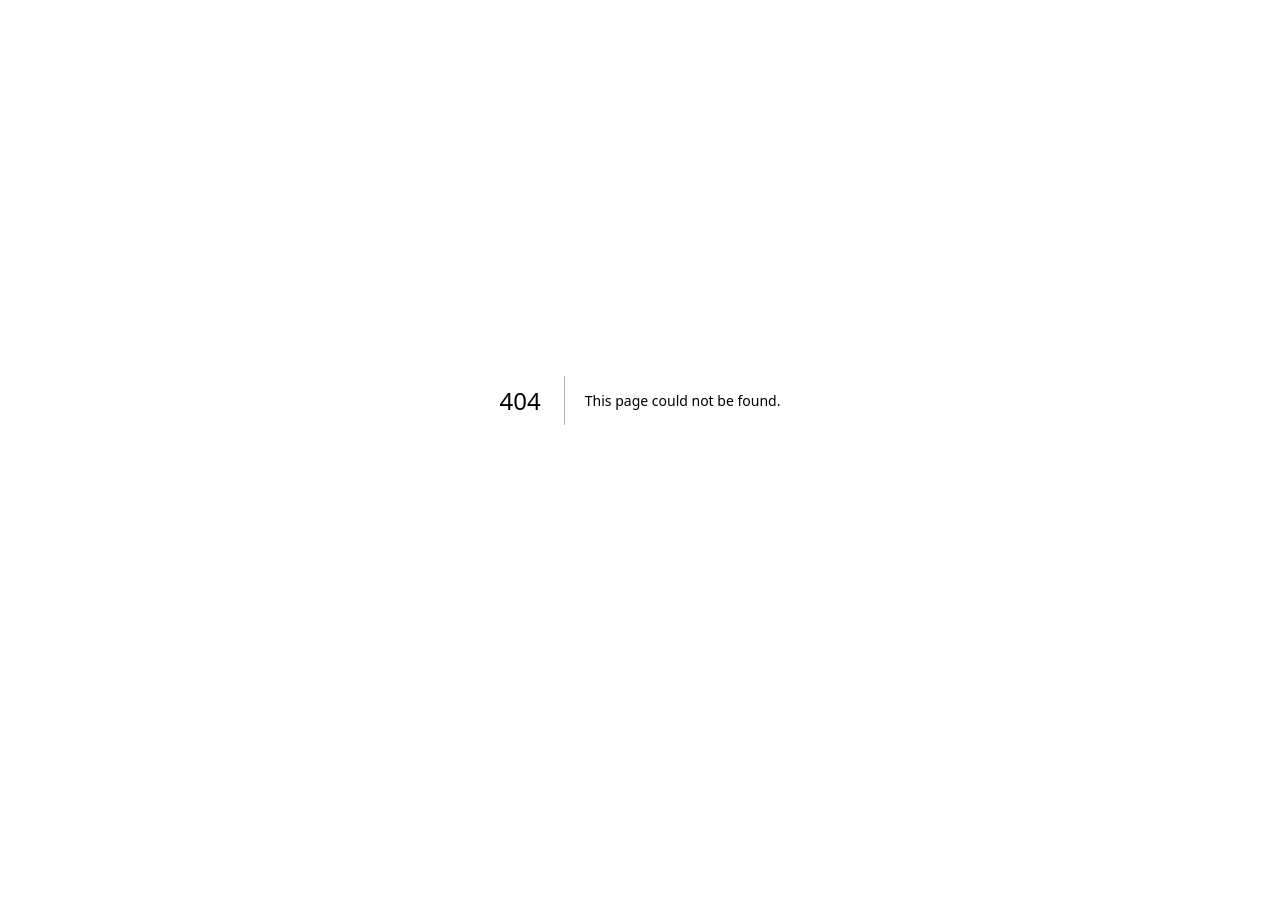
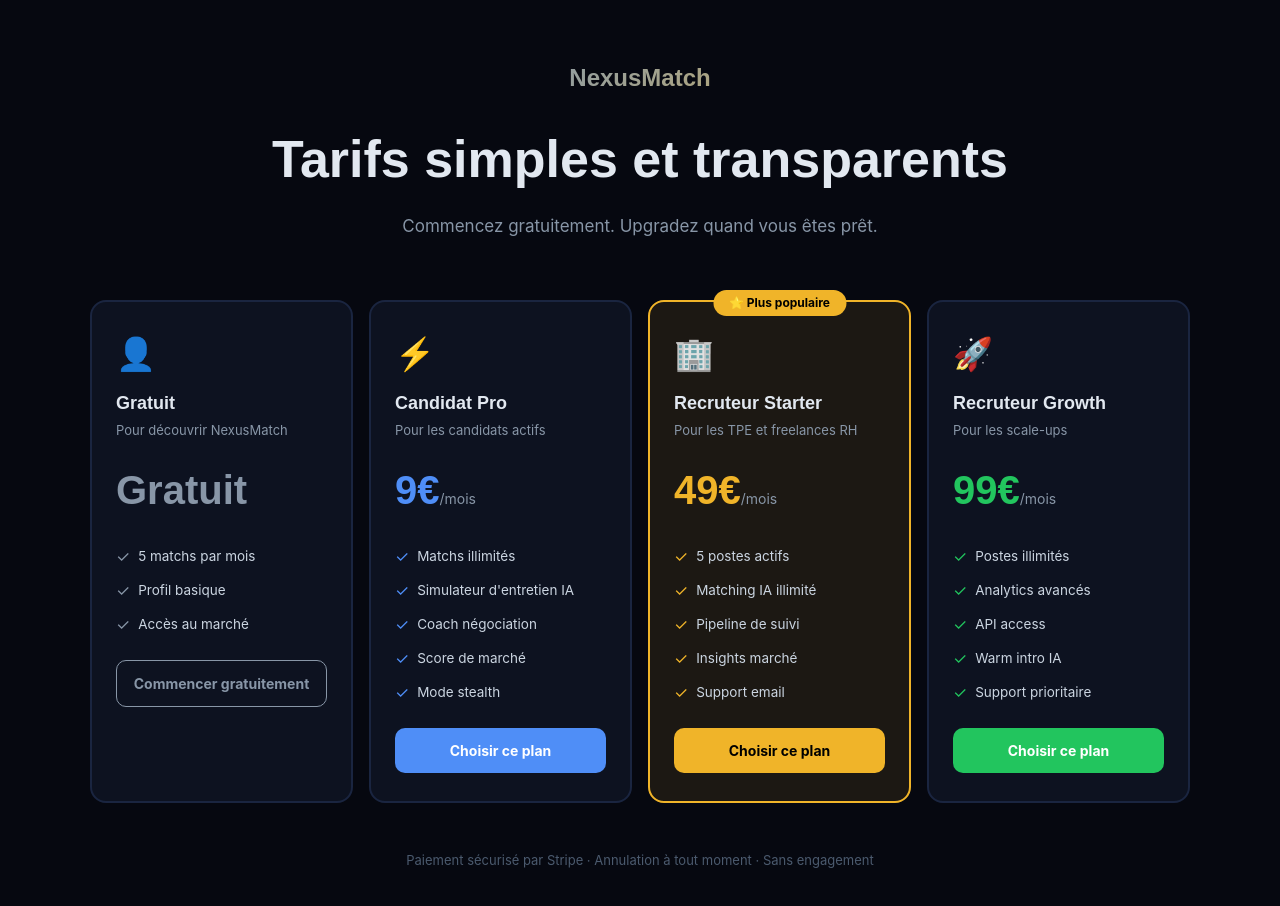
Before and after one commit to romaiinbriot/nexusmatch, a Next.js app: page /pricing in a window 1280 px wide. Before the commit this address had no page. Shown: the top 906 px of the page. Before the commit the page ends 800 px from the top, so only its background shows below. Built offline with nearby package versions, Linux system fonts and the light colour scheme; no server answers.

Commit message:
Page pricing Stripe

```diff
--- /dev/null
+++ b/app/pricing/page.tsx
@@ -0,0 +1,133 @@
+'use client'
+
+import { useState } from 'react'
+import { createClient } from '../lib/supabase'
+import { useRouter } from 'next/navigation'
+
+const PLANS = [
+  {
+    name: 'Gratuit',
+    price: 0,
+    color: '#8896A7',
+    icon: '👤',
+    description: 'Pour découvrir NexusMatch',
+    features: ['5 matchs par mois', 'Profil basique', 'Accès au marché'],
+    priceId: null,
+  },
+  {
+    name: 'Candidat Pro',
+    price: 9,
+    color: '#4F8EF7',
+    icon: '⚡',
+    description: 'Pour les candidats actifs',
+    features: ['Matchs illimités', 'Simulateur d\'entretien IA', 'Coach négociation', 'Score de marché', 'Mode stealth'],
+    priceId: process.env.NEXT_PUBLIC_STRIPE_PRICE_CANDIDATE,
+    popular: false,
+  },
+  {
+    name: 'Recruteur Starter',
+    price: 49,
+    color: '#F0B429',
+    icon: '🏢',
+    description: 'Pour les TPE et freelances RH',
+    features: ['5 postes actifs', 'Matching IA illimité', 'Pipeline de suivi', 'Insights marché', 'Support email'],
+    priceId: process.env.NEXT_PUBLIC_STRIPE_PRICE_STARTER,
+    popular: true,
+  },
+  {
+    name: 'Recruteur Growth',
+    price: 99,
+    color: '#22C55E',
+    icon: '🚀',
+    description: 'Pour les scale-ups',
+    features: ['Postes illimités', 'Analytics avancés', 'API access', 'Warm intro IA', 'Support prioritaire'],
+    priceId: process.env.NEXT_PUBLIC_STRIPE_PRICE_GROWTH,
+    popular: false,
+  },
+]
+
+export default function Pricing() {
+  const [loading, setLoading] = useState<string | null>(null)
+  const router = useRouter()
+  const supabase = createClient()
+
+  const handleSubscribe = async (plan: typeof PLANS[0]) => {
+    if (plan.price === 0) { router.push('/login'); return }
+    setLoading(plan.name)
+    const { data: { user } } = await supabase.auth.getUser()
+    if (!user) { router.push('/login'); return }
+    // Redirection vers Stripe Checkout (à connecter avec l'API)
+    alert(`Abonnement ${plan.name} à ${plan.price}€/mois — Intégration Stripe Checkout en cours !`)
+    setLoading(null)
+  }
+
+  return (
+    <div style={{ minHeight: '100vh', background: '#060810', color: '#E2E8F0', fontFamily: 'Inter, sans-serif', padding: '60px 20px' }}>
+      <div style={{ maxWidth: 1100, margin: '0 auto' }}>
+        {/* Header */}
+        <div style={{ textAlign: 'center', marginBottom: 60 }}>
+          <div onClick={() => router.push('/')} style={{ fontFamily: 'Space Grotesk, sans-serif', fontWeight: 800, fontSize: 24, background: 'linear-gradient(135deg, #4F8EF7, #F0B429)', WebkitBackgroundClip: 'text', WebkitTextFillColor: 'transparent', cursor: 'pointer', marginBottom: 24 }}>
+            NexusMatch
+          </div>
+          <h1 style={{ fontFamily: 'Space Grotesk, sans-serif', fontSize: 'clamp(32px, 5vw, 52px)', fontWeight: 800, marginBottom: 16 }}>
+            Tarifs simples et transparents
+          </h1>
+          <p style={{ color: '#8896A7', fontSize: 17, maxWidth: 500, margin: '0 auto' }}>
+            Commencez gratuitement. Upgradez quand vous êtes prêt.
+          </p>
+        </div>
+
+        {/* Plans */}
+        <div style={{ display: 'grid', gridTemplateColumns: 'repeat(auto-fill, minmax(240px, 1fr))', gap: 16 }}>
+          {PLANS.map(plan => (
+            <div key={plan.name} style={{
+              background: plan.popular ? plan.color + '18' : '#0D1220',
+              border: `2px solid ${plan.popular ? plan.color : '#1A2540'}`,
+              borderRadius: 16, padding: '28px 24px', position: 'relative',
+              transition: 'transform 0.2s',
+            }}>
+              {plan.popular && (
+                <div style={{ position: 'absolute', top: -12, left: '50%', transform: 'translateX(-50%)', background: plan.color, color: '#000', borderRadius: 20, padding: '4px 16px', fontSize: 12, fontWeight: 700, whiteSpace: 'nowrap' }}>
+                  ⭐ Plus populaire
+                </div>
+              )}
+              <div style={{ fontSize: 32, marginBottom: 12 }}>{plan.icon}</div>
+              <div style={{ fontFamily: 'Space Grotesk, sans-serif', fontWeight: 800, fontSize: 18, marginBottom: 4 }}>{plan.name}</div>
+              <div style={{ color: '#8896A7', fontSize: 13, marginBottom: 20 }}>{plan.description}</div>
+              <div style={{ marginBottom: 24 }}>
+                <span style={{ fontFamily: 'Space Grotesk, sans-serif', fontWeight: 800, fontSize: 40, color: plan.color }}>
+                  {plan.price === 0 ? 'Gratuit' : `${plan.price}€`}
+                </span>
+                {plan.price > 0 && <span style={{ color: '#8896A7', fontSize: 14 }}>/mois</span>}
+              </div>
+              <div style={{ marginBottom: 24 }}>
+                {plan.features.map(f => (
+                  <div key={f} style={{ display: 'flex', alignItems: 'center', gap: 8, marginBottom: 10, fontSize: 13.5 }}>
+                    <span style={{ color: plan.color, fontSize: 16 }}>✓</span>
+                    <span style={{ color: '#CBD5E1' }}>{f}</span>
+                  </div>
+                ))}
+              </div>
+              <button onClick={() => handleSubscribe(plan)} disabled={loading === plan.name}
+                style={{
+                  width: '100%', padding: '12px', borderRadius: 10, border: 'none',
+                  background: plan.price === 0 ? 'transparent' : plan.color,
+                  color: plan.price === 0 ? plan.color : plan.name === 'Recruteur Starter' ? '#000' : '#fff',
+                  border: plan.price === 0 ? `1.5px solid ${plan.color}` : 'none',
+                  fontSize: 14, fontWeight: 700, cursor: 'pointer',
+                  opacity: loading === plan.name ? 0.6 : 1,
+                }}>
+                {loading === plan.name ? '...' : plan.price === 0 ? 'Commencer gratuitement' : 'Choisir ce plan'}
+              </button>
+            </div>
+          ))}
+        </div>
+
+        {/* Footer */}
+        <div style={{ textAlign: 'center', marginTop: 48, color: '#4B5A6E', fontSize: 13 }}>
+          Paiement sécurisé par Stripe · Annulation à tout moment · Sans engagement
+        </div>
+      </div>
+    </div>
+  )
+}
--- a/package.json
+++ b/package.json
@@ -9,11 +9,13 @@
     "lint": "eslint"
   },
   "dependencies": {
+    "@stripe/stripe-js": "^9.8.0",
     "@supabase/ssr": "^0.12.0",
     "@supabase/supabase-js": "^2.108.1",
     "next": "16.2.9",
     "react": "19.2.4",
-    "react-dom": "19.2.4"
+    "react-dom": "19.2.4",
+    "stripe": "^22.2.0"
   },
   "devDependencies": {
     "@tailwindcss/postcss": "^4",
```
Also changed, not shown: 1 other file (tests, documents, lock files or other folders).
